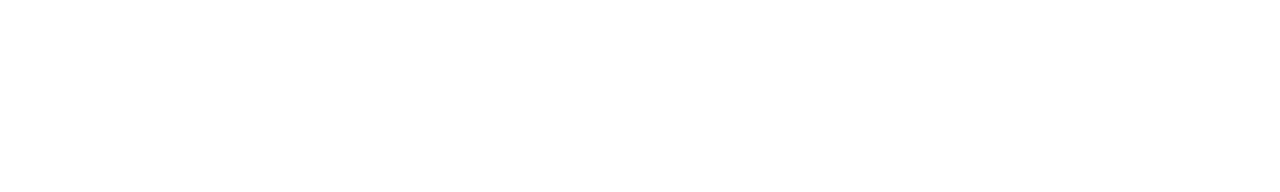
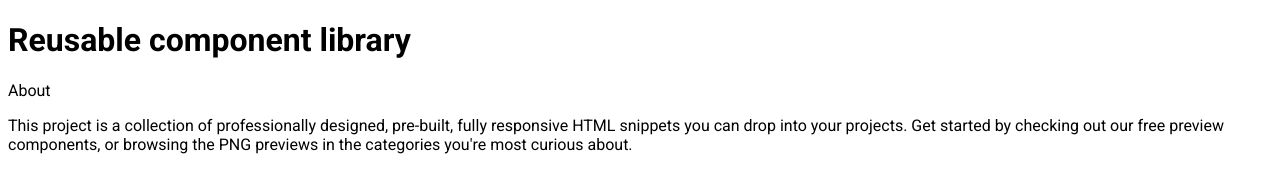
Before and after one commit to js-tasks-ru/htmlcss-20230911-4_kolva-alena, a website: page index.html in a window 1280 px wide. Drawn offline with Linux system fonts and the light colour scheme.

Commit message:
add semantic elements to index.html

```diff
--- a/index.html
+++ b/index.html
@@ -5,6 +5,14 @@
         <link rel="stylesheet" href="./assets/css/main.css">
     </head>
     <body>
-
+        <header class="header">
+            <h1>Reusable component library</h1>
+            <nav class="header__navigation"></nav>
+        </header>
+        <main class="content">
+        </main>
+        <footer class="footer">About
+            <p>This project is a collection of professionally designed, pre-built, fully responsive HTML snippets you can drop into your projects. Get started by checking out our free preview components, or browsing the PNG previews in the categories you're most curious about.</p>
+        </footer>
     </body>
 </html>
```
Also changed, not shown: components/content.css (added), components/footer.css (added), components/header.css (added).
